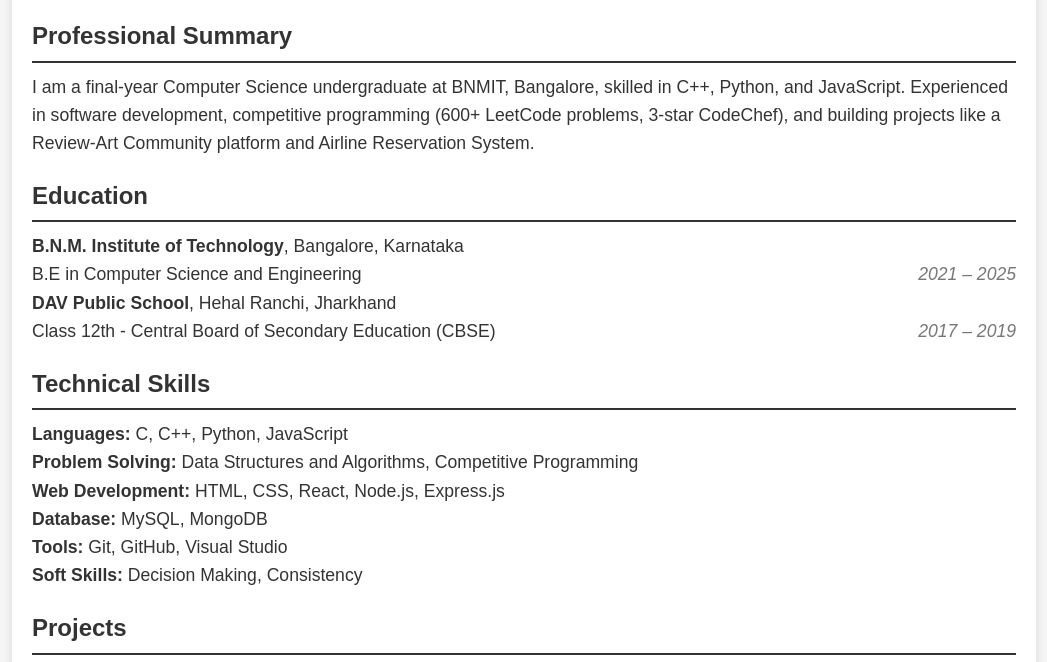
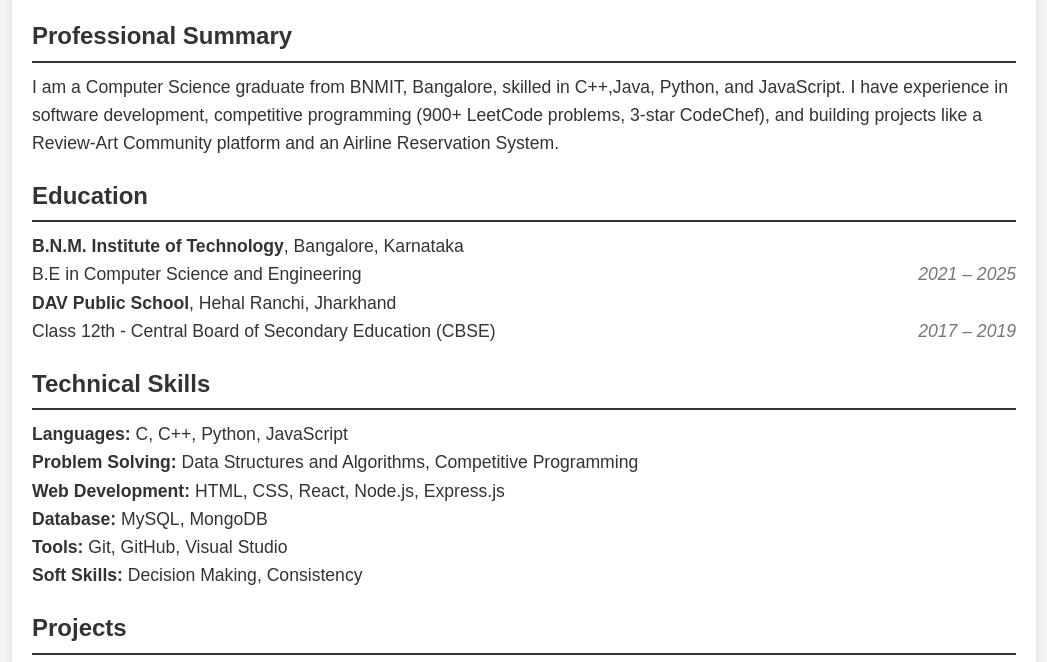
Before and after one commit to Shubhamkrkeshri21/shubham_Resume, a plain HTML site: page index.html in a window 1280 px wide. Shown: the part 115-777 px from the top of the page, without its empty margins (116-1163 px from the left). Drawn offline with Linux system fonts and the light colour scheme.

Commit message:
Update index.html

```diff
--- a/index.html
+++ b/index.html
@@ -27,7 +27,7 @@
 
     <section class="professional-summary">
       <h2>Professional Summary</h2>
-      <p>I am a final-year Computer Science undergraduate at BNMIT, Bangalore, skilled in C++, Python, and JavaScript. Experienced in software development, competitive programming (600+ LeetCode problems, 3-star CodeChef), and building projects like a Review-Art Community platform and Airline Reservation System.</p>
+      <p>I am a Computer Science graduate from BNMIT, Bangalore, skilled in C++,Java, Python, and JavaScript. I have experience in software development, competitive programming (900+ LeetCode problems, 3-star CodeChef), and building projects like a Review-Art Community platform and an Airline Reservation System.</p>
     </section>
 
     <section class="education">
```
